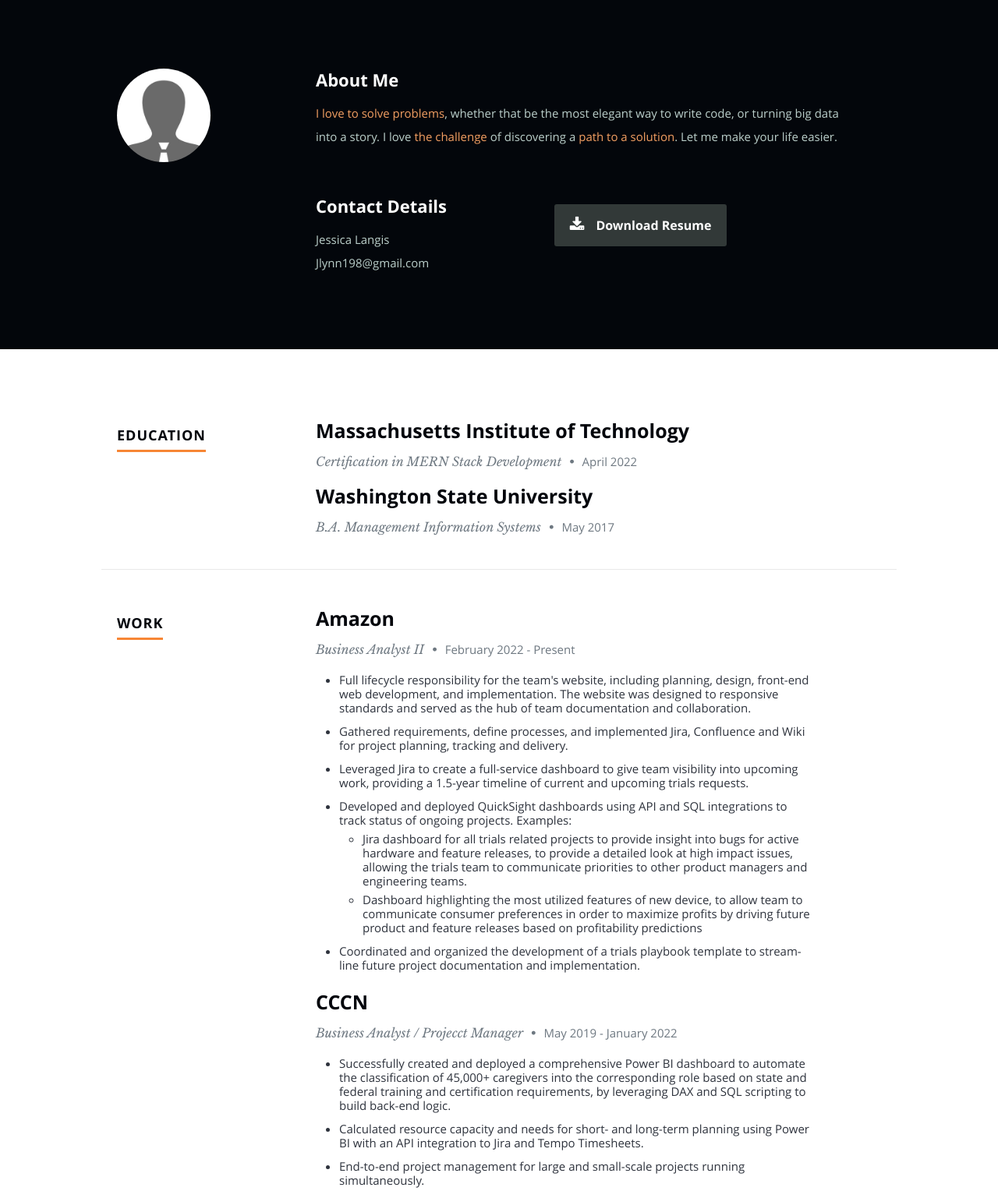
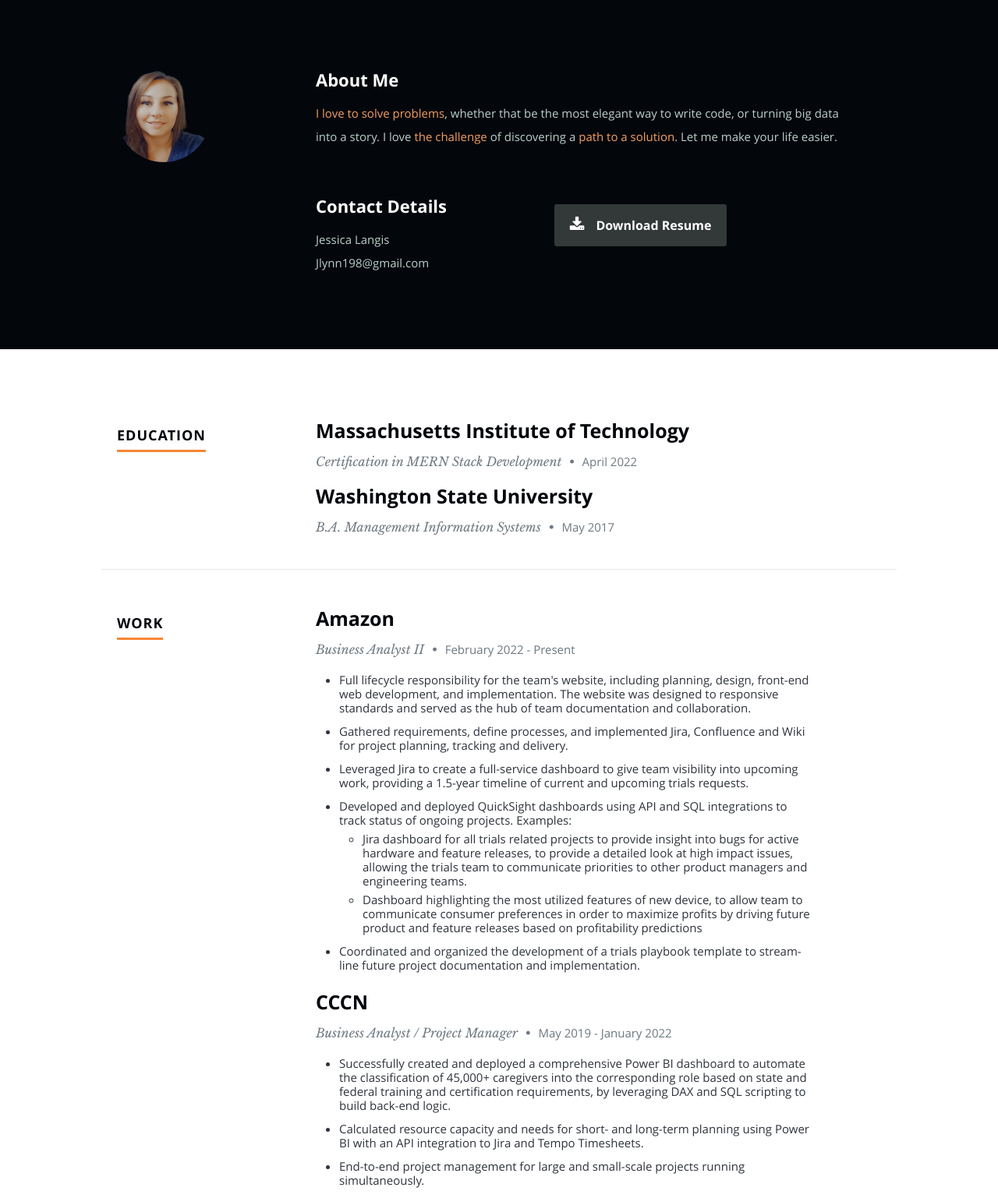
Before and after one commit to Jessica-Langis/portfolio, a plain HTML site: page index.html in a window 1280 px wide. Shown: the part 802-2339 px from the top of the page at 78% size. Drawn offline with nearby package versions, Linux system fonts and the light colour scheme.

Commit message:
profileimg

```diff
--- a/index.html
+++ b/index.html
@@ -76,7 +76,7 @@
 
          <div class="three columns">
 
-            <img class="profile-pic"  src="images/profilepic.jpg" alt="" />
+            <img class="profile-pic"  src="images/profilepic.png" alt="" />
 
          </div>
 
@@ -208,7 +208,7 @@
                <div class="twelve columns">
 
                   <h3>CCCN</h3>
-                  <p class="info">Business Analyst / Projecct Manager <span>&bull;</span> <em class="date">May 2019 - January 2022</em></p>
+                  <p class="info">Business Analyst / Project Manager <span>&bull;</span> <em class="date">May 2019 - January 2022</em></p>
                   <ul class="disc">
                     <li>
                      Successfully created and deployed a comprehensive Power BI dashboard to automate the classification of 45,000+ caregivers into the corresponding role based on state and federal training and certification requirements, by leveraging DAX and SQL scripting to build back-end logic.
```
Also changed, not shown: images/profilepic.png (added).
